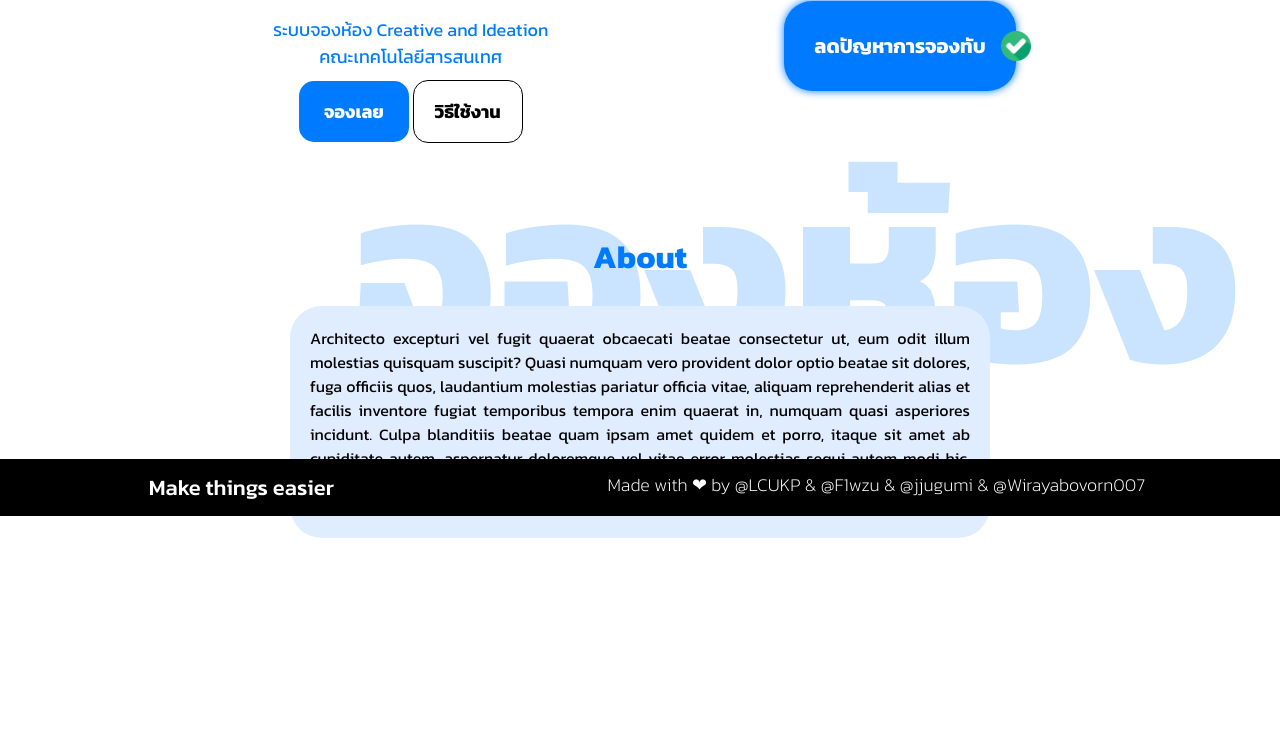
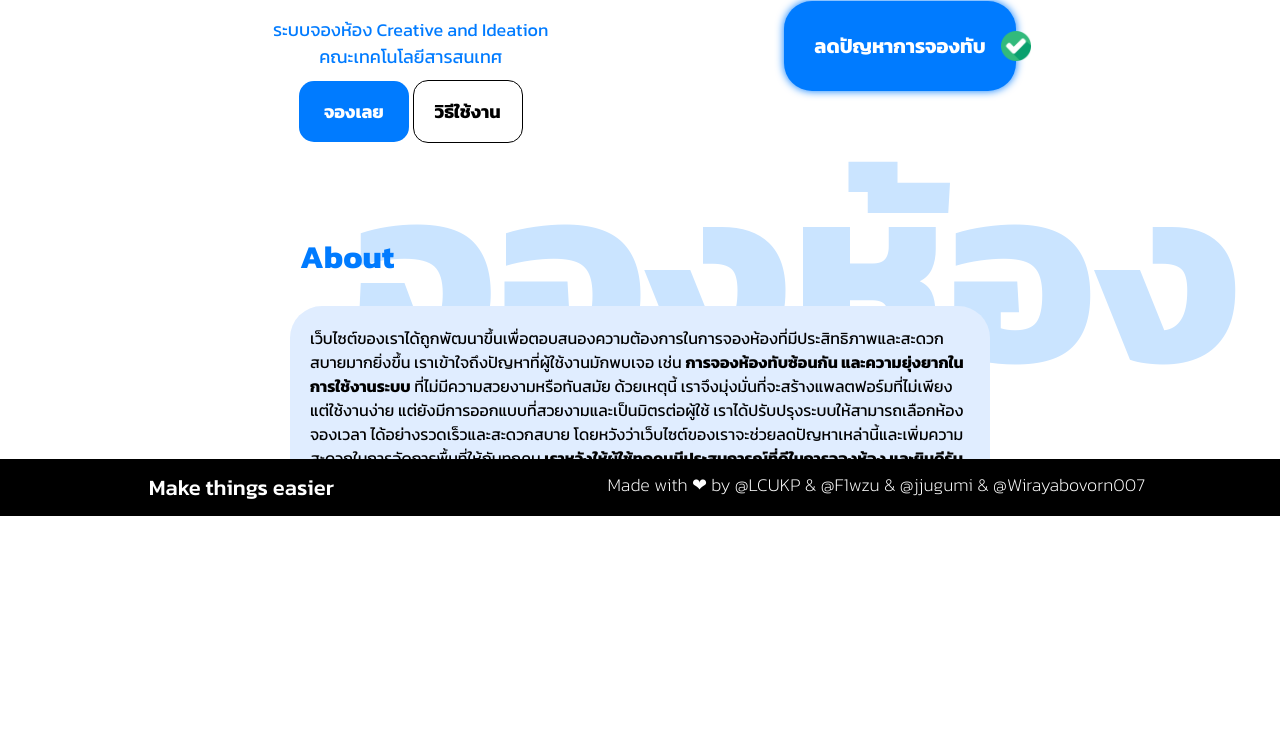
Before and after one commit to LCUKP/Project-PSCP-2024, a Django app: page / in a window 1280 px wide. Shown: the part 284-1021 px from the top of the page. Run offline with Django 5.2, Linux system fonts and the light colour scheme.

Commit message:
omelet kai daww

```diff
--- a/oursite/app_user/static/css/home.css
+++ b/oursite/app_user/static/css/home.css
@@ -110,6 +110,7 @@ button:hover{
     max-width: 700px;
 }
 .paragraph{
+    text-align: left;
     background-color: #e0edff;
     padding: 20px;
     border-radius: 2rem;
--- a/oursite/app_user/templates/index.html
+++ b/oursite/app_user/templates/index.html
@@ -85,9 +85,13 @@
     </div>
     <div class="item">
         <div class="second-section">
-            <h1 style="color: #007bff; margin: 10px;">About</h1>
+            <h1 style="color: #007bff; margin: 10px; text-align: left;">About</h1>
             <div class="paragraph">
-                <p>{% lorem 1 b random %}</p>
+                <p>เว็บไซต์ของเราได้ถูกพัฒนาขึ้นเพื่อตอบสนองความต้องการในการจองห้องที่มีประสิทธิภาพและสะดวกสบายมากยิ่งขึ้น เราเข้าใจถึงปัญหาที่ผู้ใช้งานมักพบเจอ เช่น <b>การจองห้องทับซ้อนกัน และความยุ่งยากในการใช้งานระบบ</b> ที่ไม่มีความสวยงามหรือทันสมัย
+
+                    ด้วยเหตุนี้ เราจึงมุ่งมั่นที่จะสร้างแพลตฟอร์มที่ไม่เพียงแต่ใช้งานง่าย แต่ยังมีการออกแบบที่สวยงามและเป็นมิตรต่อผู้ใช้ เราได้ปรับปรุงระบบให้สามารถเลือกห้อง จองเวลา ได้อย่างรวดเร็วและสะดวกสบาย โดยหวังว่าเว็บไซต์ของเราจะช่วยลดปัญหาเหล่านี้และเพิ่มความสะดวกในการจัดการพื้นที่ให้กับทุกคน
+
+                    <b>เราหวังให้ผู้ใช้ทุกคนมีประสบการณ์ที่ดีในการจองห้อง และยินดีรับฟังความคิดเห็นเพื่อการพัฒนาที่ดียิ่งขึ้นในอนาคต</b></p>
             </div>
         </div>
     </div>
```
